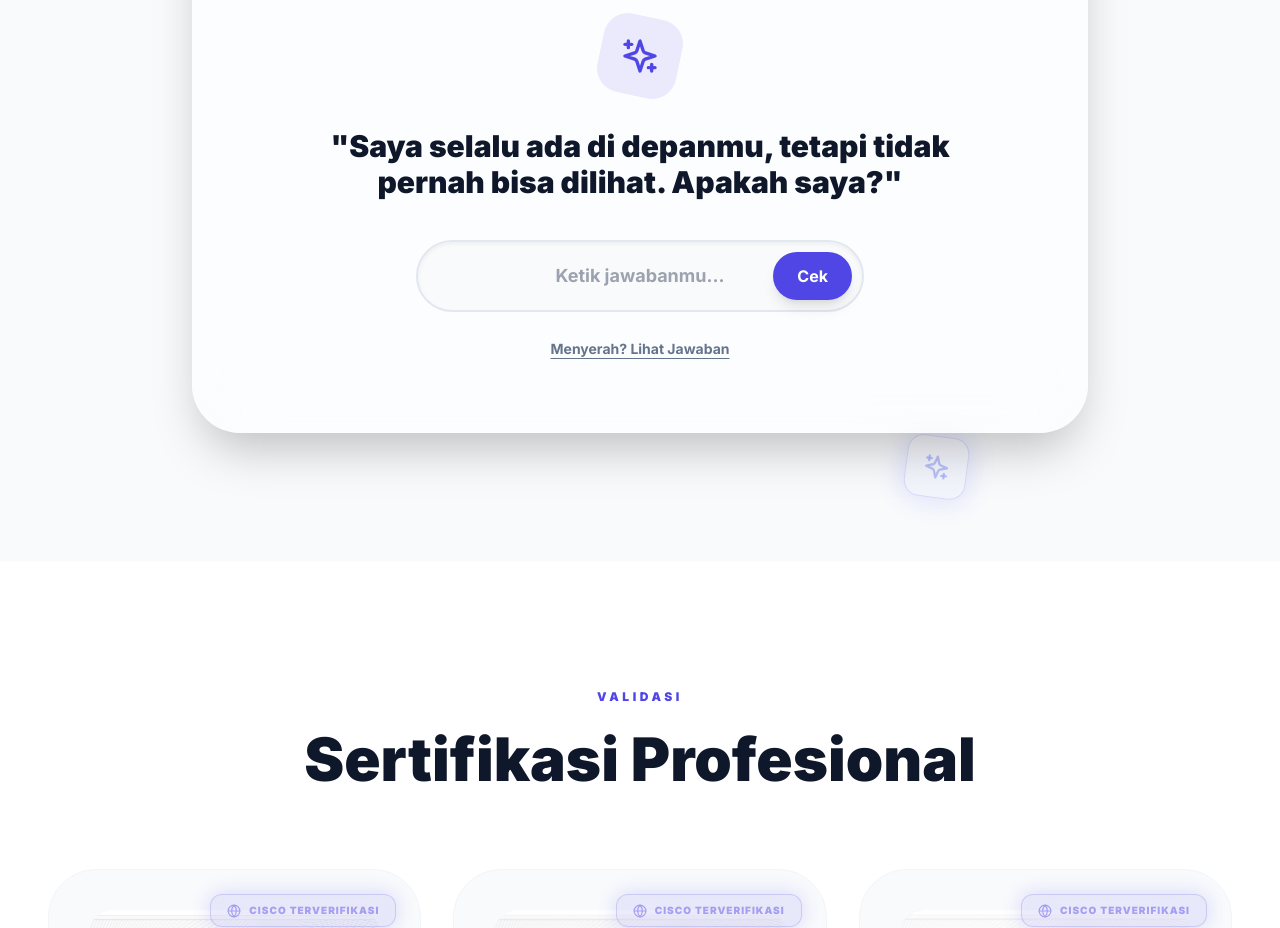
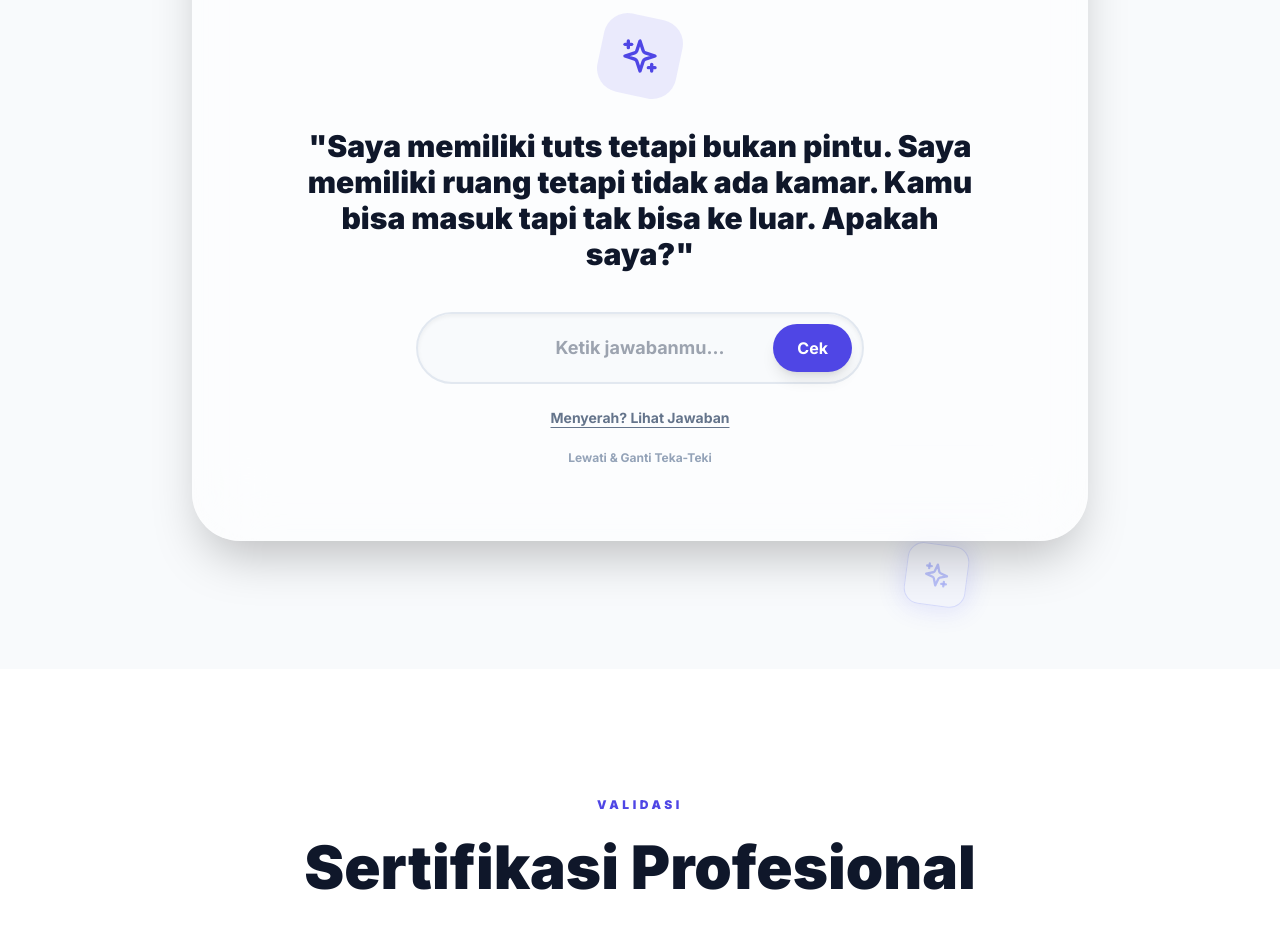
Before and after one commit to Galihnantion/Portofolio, a React (Vite) app: page / in a window 1280 px wide. Shown: the part 4920-5848 px from the top of the page. Built offline with nearby package versions, Linux system fonts and the light colour scheme.

Commit message:
feat: tambahkan fitur teka-teki acak dan petunjuk

```diff
--- a/src/App.jsx
+++ b/src/App.jsx
@@ -423,12 +423,21 @@ const allQuizzes = [
   { q: "Apa warna yang dihasilkan dari campuran merah dan biru?", options: ["Hijau", "Kuning", "Ungu", "Coklat"], a: 2 }
 ];
 
+const allRiddles = [
+  { q: "Saya selalu ada di depanmu, tetapi tidak pernah bisa dilihat. Apakah saya?", a: ["masa depan", "masadepan"], displayAnswer: "Masa Depan", hint: "Pikirkan tentang waktu." },
+  { q: "Saya bisa berbicara tanpa mulut dan mendengar tanpa telinga. Saya tidak punya tubuh, tetapi menjadi hidup dengan angin. Siapakah saya?", a: ["gema"], displayAnswer: "Gema", hint: "Suara pantulan di gua atau tebing." },
+  { q: "Semakin banyak kamu mengambilku, semakin banyak yang kamu tinggalkan. Apakah aku?", a: ["jejak langkah", "jejak", "langkah"], displayAnswer: "Jejak Langkah", hint: "Sesuatu yang tertinggal saat kamu berjalan di atas pasir." },
+  { q: "Saya memiliki tuts tetapi bukan pintu. Saya memiliki ruang tetapi tidak ada kamar. Kamu bisa masuk tapi tak bisa ke luar. Apakah saya?", a: ["keyboard", "papan ketik"], displayAnswer: "Keyboard", hint: "Alat yang biasa digunakan untuk mengetik." },
+  { q: "Apa yang harus dipecahkan sebelum bisa digunakan?", a: ["telur"], displayAnswer: "Telur", hint: "Bahan pembuat kue atau dadar." }
+];
+
 const InteractiveSection = () => {
   const [activeTab, setActiveTab] = useState('riddle');
+
+  const [currentRiddle, setCurrentRiddle] = useState(allRiddles[0]);
   const [riddleAnswer, setRiddleAnswer] = useState('');
   const [riddleSolved, setRiddleSolved] = useState(false);
   const [riddleError, setRiddleError] = useState(false);
-  const [showRiddleHint, setShowRiddleHint] = useState(false);
 
   const [activeQuizzes, setActiveQuizzes] = useState([]);
   const [quizScore, setQuizScore] = useState(0);
@@ -437,18 +446,24 @@ const InteractiveSection = () => {
 
   useEffect(() => {
     resetQuiz();
+    resetRiddle();
   }, []);
 
-  const riddle = {
-    q: "Saya selalu ada di depanmu, tetapi tidak pernah bisa dilihat. Apakah saya?",
-    a: ["masa depan", "masadepan"],
-    displayAnswer: "Masa Depan"
+  const resetRiddle = () => {
+    let newRiddle;
+    do {
+      newRiddle = allRiddles[Math.floor(Math.random() * allRiddles.length)];
+    } while (allRiddles.length > 1 && newRiddle.q === currentRiddle?.q); // avoid same riddle twice in a row
+    setCurrentRiddle(newRiddle);
+    setRiddleAnswer('');
+    setRiddleSolved(false);
+    setRiddleError(false);
   };
 
   const handleRiddleSubmit = (e) => {
     e.preventDefault();
     const ans = riddleAnswer.toLowerCase().trim();
-    if(riddle.a.includes(ans)) {
+    if(currentRiddle.a.some(validAns => ans.includes(validAns))) {
       setRiddleSolved(true);
       setRiddleError(false);
     } else {
@@ -458,7 +473,7 @@ const InteractiveSection = () => {
   };
 
   const showAnswer = () => {
-    setRiddleAnswer(riddle.displayAnswer);
+    setRiddleAnswer(currentRiddle.displayAnswer);
     setRiddleSolved(true);
     setRiddleError(false);
   };
@@ -515,7 +530,7 @@ const InteractiveSection = () => {
                   <div className="w-20 h-20 mx-auto bg-primary/10 rounded-3xl flex items-center justify-center mb-8 rotate-12">
                     <Sparkles className="text-primary w-10 h-10 -rotate-12" />
                   </div>
-                  <h3 className="text-2xl md:text-3xl font-black text-slate-900 dark:text-white mb-10 leading-relaxed max-w-2xl mx-auto">"{riddle.q}"</h3>
+                  <h3 className="text-2xl md:text-3xl font-black text-slate-900 dark:text-white mb-10 leading-relaxed max-w-2xl mx-auto">"{currentRiddle.q}"</h3>
                   <form onSubmit={handleRiddleSubmit} className="max-w-md mx-auto relative mb-6">
                     <input
                       type="text"
@@ -526,9 +541,10 @@ const InteractiveSection = () => {
                     />
                     <button type="submit" className="absolute right-3 top-3 bottom-3 px-6 bg-primary text-white rounded-full font-bold shadow-lg hover:bg-primary-dark transition-colors">Cek</button>
                   </form>
-                  <button onClick={showAnswer} className="text-sm font-bold text-slate-500 hover:text-primary transition-colors underline underline-offset-4">Menyerah? Lihat Jawaban</button>
+                  <button onClick={showAnswer} className="text-sm font-bold text-slate-500 hover:text-primary transition-colors underline underline-offset-4 mb-4 block mx-auto">Menyerah? Lihat Jawaban</button>
+                  <button onClick={resetRiddle} className="text-xs font-bold text-slate-400 hover:text-slate-600 dark:hover:text-slate-300 transition-colors">Lewati & Ganti Teka-Teki</button>
                   <AnimatePresence>
-                    {riddleError && <motion.p initial={{ opacity: 0 }} animate={{ opacity: 1 }} exit={{ opacity: 0 }} className="text-red-500 font-bold mt-4">Coba lagi! Pikirkan tentang waktu.</motion.p>}
+                    {riddleError && <motion.p initial={{ opacity: 0 }} animate={{ opacity: 1 }} exit={{ opacity: 0 }} className="text-red-500 font-bold mt-4">Coba lagi! {currentRiddle.hint}</motion.p>}
                   </AnimatePresence>
                 </>
               ) : (
@@ -537,8 +553,8 @@ const InteractiveSection = () => {
                     <Trophy className="text-green-500 w-12 h-12" />
                   </div>
                   <h3 className="text-3xl font-black text-slate-900 dark:text-white mb-4">Luar Biasa! 🎉</h3>
-                  <p className="text-lg text-slate-600 dark:text-slate-400">Jawabannya adalah <span className="font-bold text-primary">{riddle.displayAnswer}</span>. <br/>Teruslah melihat ke depan!</p>
-                  <button onClick={() => {setRiddleSolved(false); setRiddleAnswer('');}} className="mt-8 px-8 py-3 bg-slate-100 dark:bg-slate-800 text-slate-900 dark:text-white rounded-full font-bold hover:bg-slate-200 dark:hover:bg-slate-700 transition-colors">Main Lagi</button>
+                  <p className="text-lg text-slate-600 dark:text-slate-400">Jawabannya adalah <span className="font-bold text-primary">{currentRiddle.displayAnswer}</span>.</p>
+                  <button onClick={resetRiddle} className="mt-8 px-8 py-3 bg-slate-100 dark:bg-slate-800 text-slate-900 dark:text-white rounded-full font-bold hover:bg-slate-200 dark:hover:bg-slate-700 transition-colors">Teka-Teki Selanjutnya</button>
                 </motion.div>
               )}
             </motion.div>
```
